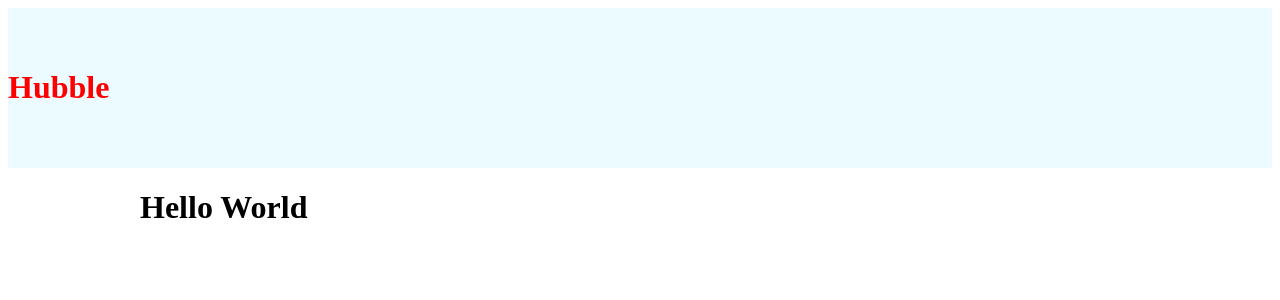
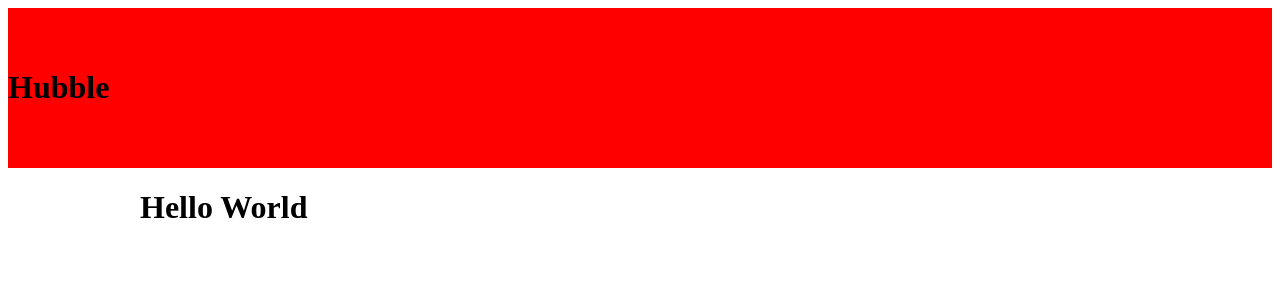
Before and after one commit to Yonatan-Lavie/styled-components-react, a React (Create React App) app: page / in a window 1280 px wide. Shown: the top 300 px of the page. Built offline with nearby package versions, Linux system fonts and the light colour scheme.

Commit message:
use styled components functionality to pass style settings with props and destraturing

```diff
--- a/src/conponenets/Header.js
+++ b/src/conponenets/Header.js
@@ -3,7 +3,7 @@
 
 export const Header = () => {
   return (
-    <StyledHeader>
+    <StyledHeader bg="red">
       <h1>Hubble</h1>
     </StyledHeader>
   );
--- a/src/conponenets/styles/Header.styled.js
+++ b/src/conponenets/styles/Header.styled.js
@@ -1,14 +1,6 @@
 import styled from 'styled-components';
 
 export const StyledHeader = styled.header`
-  background-color: #ebfbff;
+  background-color: ${({ bg }) => bg};
   padding: 40px 0;
-
-  h1 {
-    color: red;
-  }
-
-  &:hover {
-    background-color: black;
-  }
 `;
```
